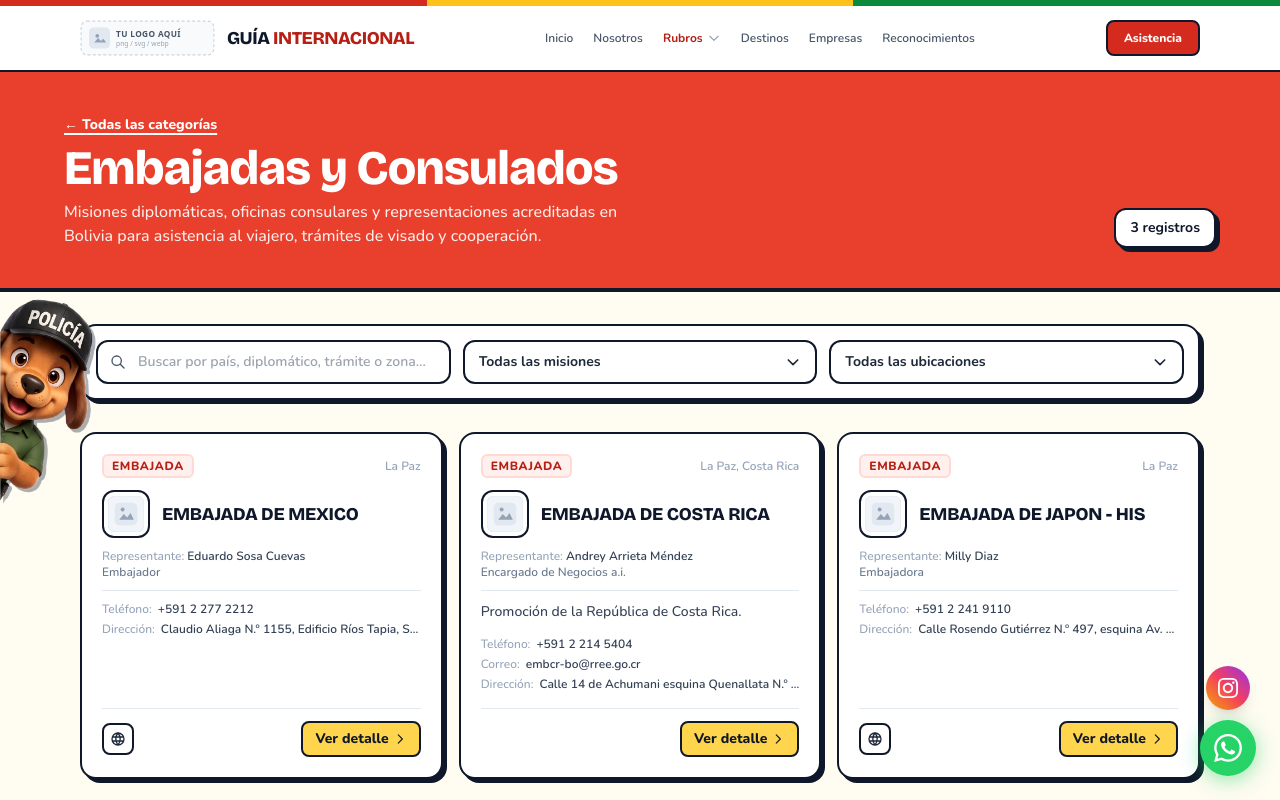
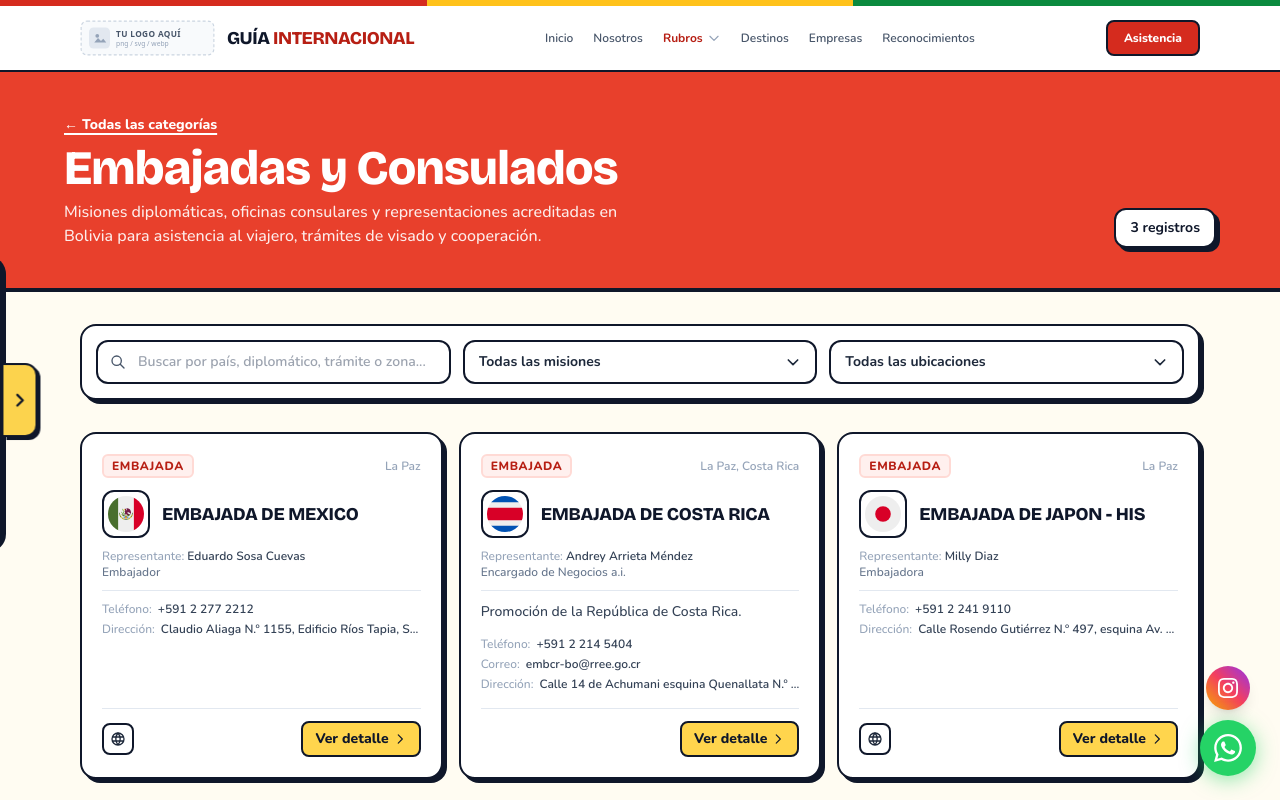
Before and after one commit to AGB-Bol/guia-turistica, a plain HTML site: page embajadas.html in a window 1280 px wide. Shown: the top 800 px of the page. Drawn offline with nearby package versions, Linux system fonts and the light colour scheme.

Commit message:
feat: panel lateral de asistencia al turista y logos de embajadas/municipios
- panel lateral desplegable (izquierda) con Policia Turistica, Red de
  Informacion Turistica y Secretaria Municipal (GAMLP), con modales y QR
- reemplaza la carga de js/mascota.js en todas las paginas (archivos de la
  mascota se conservan sin uso)
- banderas circulares uniformes para las 3 embajadas
- banderas de Sorata y Coripata (Wikimedia Commons, CC0) como logo

```diff
--- a/agencias.html
+++ b/agencias.html
@@ -88,7 +88,7 @@
   <div id="main-footer"></div>
   <script src="js/motion.js"></script>
   <script src="js/selects.js"></script>
-  <script src="js/mascota.js"></script>
+  <script src="js/panel-lateral.js"></script>
   <script src="js/footer.js"></script>
 
   <!-- GSAP PARA TRANSICIONES SUAVES -->
--- a/data/embajadas.js
+++ b/data/embajadas.js
@@ -21,7 +21,7 @@ window.DATOS_EMBAJADAS = [
     contacto: "+591 2 277 2212",
     web: "https://embamex.sre.gob.mx/bolivia/",
     direccion: "Claudio Aliaga N.º 1155, Edificio Ríos Tapia, San Miguel, La Paz, Bolivia",
-    logo: "img/logo-cuadrado.svg"
+    logo: "img/banderas/mx.svg"
   },
   {
     id: "emb-02",
@@ -37,7 +37,7 @@ window.DATOS_EMBAJADAS = [
     contacto: "+591 2 214 5404",
     email: "embcr-bo@rree.go.cr",
     direccion: "Calle 14 de Achumani esquina Quenallata N.º 18, Zona de Achumani, La Paz, Bolivia",
-    logo: "img/logo-cuadrado.svg"
+    logo: "img/banderas/cr.svg"
   },
   {
     id: "emb-03",
@@ -51,6 +51,6 @@ window.DATOS_EMBAJADAS = [
     contacto: "+591 2 241 9110",
     web: "https://www.bo.emb-japan.go.jp/",
     direccion: "Calle Rosendo Gutiérrez N.º 497, esquina Av. Sánchez Lima, La Paz, Bolivia",
-    logo: "img/logo-cuadrado.svg"
+    logo: "img/banderas/jp.svg"
   },
 ];
--- a/data/instituciones.js
+++ b/data/instituciones.js
@@ -70,7 +70,7 @@ window.DATOS_INSTITUCIONES = [
     descripcion: "Gobierno Autónomo Municipal de Sorata; portal oficial con información y actividades turísticas.",
     contacto: "22134240",
     web: "https://sorata.bo/",
-    logo: "img/logo-cuadrado.svg"
+    logo: "img/instituciones/bandera-sorata.webp"
   },
   {
     id: "inst-05",
@@ -84,7 +84,7 @@ window.DATOS_INSTITUCIONES = [
     ciudad: "Coripata",
     descripcion: "Gobierno Autónomo Municipal de Coripata.",
     contacto: "77733934",
-    logo: "img/logo-cuadrado.svg"
+    logo: "img/instituciones/bandera-coripata.webp"
   },
   {
     id: "inst-06",
--- /dev/null
+++ b/js/panel-lateral.js
@@ -0,0 +1,231 @@
+/**
+ * Panel lateral desplegable (izquierda) - Guía Internacional de Turismo
+ * Pestaña con flecha en el borde izquierdo que despliega 3 tarjetas:
+ * Policía Turística, Red de Información Turística y Secretaría Municipal (GAMLP).
+ * Cada tarjeta abre una ventana con más detalles y su código QR.
+ *
+ * Sustituye a js/mascota.js (que se conserva en el repo pero ya no se carga).
+ * Incluir en cada página:  <script src="js/panel-lateral.js"></script>
+ *
+ * Para editar contenido, modifica solo el arreglo ENTIDADES.
+ * Para agregar un QR nuevo: copia la imagen en img/panel/ y ponla en `qr`.
+ */
+(function () {
+  'use strict';
+
+  // ---- Contenido -----------------------------------------------------------
+  var ENTIDADES = [
+    {
+      id: 'policia',
+      etiqueta: 'Policía Turística',
+      resumen: 'Atención y orientación al visitante.',
+      logo: 'img/panel/policia-escudo.webp',
+      fondoLogo: '#ffffff',
+      titulo: 'Policía Turística',
+      subtitulo: 'Seguridad y orientación para el visitante',
+      parrafos: [
+        'La Policía Turística acompaña al turista durante su visita: orienta, atiende consultas y brinda apoyo ante cualquier inconveniente.',
+        'Escanea el código QR con la cámara de tu celular para acceder a sus canales de contacto.'
+      ],
+      qr: 'img/panel/policia-qr.webp',
+      qrTexto: 'Escanea para contactar a la Policía Turística',
+      qrAncho: 'normal'
+    },
+    {
+      id: 'red-info',
+      etiqueta: 'Red de Información Turística',
+      resumen: 'Información compartida entre el sector público y privado.',
+      logo: 'img/panel/red-informacion-turistica.webp',
+      fondoLogo: '#ffffff',
+      titulo: 'Red de Información Turística',
+      subtitulo: 'Dirección de Turismo · La Paz',
+      parrafos: [
+        'Al escanear el código QR, el turista accede a una plataforma de WhatsApp desde la cual puede comunicarse con operadores turísticos y recibir asistencia por chat, llamada o videollamada, de 06:00 a 00:00 horas. También hay asistencia en inglés.',
+        'La red impulsa un intercambio permanente de información entre el sector público y privado: los establecimientos y empresas que participan comparten con la Dirección de Turismo sus nuevos servicios, experiencias, actividades, promociones y ofertas.',
+        'La finalidad es que La Paz cuente con un sistema de información turística más accesible, dinámico y articulado, en beneficio del destino y de sus visitantes.'
+      ],
+      enlaceA: { texto: 'Ver el QR de atención', destino: 'gamlp' }
+    },
+    {
+      id: 'gamlp',
+      etiqueta: 'Secretaría Municipal de Turismo',
+      resumen: 'Ciudad Cultural, Turismo de Altura y Economía Naranja.',
+      logo: 'img/empresas/escudo-institucional-en-letra-dorada.webp',
+      fondoLogo: '#ffffff',
+      titulo: 'Secretaría Municipal de Ciudad Cultural, Turismo de Altura y Economía Naranja',
+      subtitulo: 'Gobierno Autónomo Municipal de La Paz · Dirección de Turismo',
+      parrafos: [
+        'Es el QR de información y asistencia turística de la Dirección de Turismo del GAMLP, creado para que los visitantes accedan a información oficial, actualizada y oportuna sobre la oferta turística del municipio de La Paz.',
+        'El material se distribuye entre los actores de la cadena de valor del turismo, como hoteles, restaurantes, agencias de viajes, museos y otros establecimientos, para que lo coloquen en sus espacios y lo pongan a disposición de los visitantes.',
+        'Chat, llamada o videollamada. Asistencia en inglés disponible.'
+      ],
+      qr: 'img/panel/gamlp-welcome-center.webp',
+      qrTexto: 'Welcome Center · Información turística',
+      qrAncho: 'cartel'
+    }
+  ];
+
+  // ---- Estilos -------------------------------------------------------------
+  var CSS = [
+    '#plg-panel{position:fixed;left:0;top:50%;transform:translate(calc(-100% + 2.1rem),-50%);z-index:900;display:flex;align-items:center;transition:transform .35s cubic-bezier(.22,1,.36,1);font-family:"Nunito",system-ui,sans-serif}',
+    '#plg-panel.plg-abierto{transform:translate(0,-50%)}',
+    '#plg-cuerpo{width:min(15.5rem,calc(100vw - 4.5rem));background:#fffcf2;border:2px solid #0f172a;border-left:0;border-radius:0 18px 18px 0;padding:.65rem;box-shadow:4px 4px 0 0 #0f172a;display:flex;flex-direction:column;gap:.55rem;max-height:calc(100vh - 6rem);overflow-y:auto}',
+    '#plg-cuerpo .plg-cab{font-size:.65rem;font-weight:800;letter-spacing:.08em;text-transform:uppercase;color:#64748b;padding:.1rem .25rem 0}',
+    '.plg-tarjeta{all:unset;box-sizing:border-box;cursor:pointer;display:flex;align-items:center;gap:.6rem;background:#fff;border:2px solid #0f172a;border-radius:14px;padding:.5rem;transition:transform .15s,box-shadow .15s,background .15s}',
+    '.plg-tarjeta:hover,.plg-tarjeta:focus-visible{background:#fef3c7;transform:translateX(2px);box-shadow:3px 3px 0 0 #0f172a}',
+    '.plg-tarjeta:focus-visible{outline:3px solid #dc2626;outline-offset:2px}',
+    '.plg-tarjeta:active{transform:scale(.98)}',
+    '.plg-logo{flex:none;width:3.1rem;height:3.1rem;border-radius:10px;border:2px solid #0f172a;background:#fff;display:flex;align-items:center;justify-content:center;overflow:hidden;padding:.2rem}',
+    '.plg-logo img{max-width:100%;max-height:100%;object-fit:contain}',
+    '.plg-txt{min-width:0}',
+    '.plg-txt b{display:block;font-size:.8rem;line-height:1.15;font-weight:800;color:#0f172a}',
+    '.plg-txt span{display:block;font-size:.68rem;line-height:1.25;color:#475569;margin-top:.15rem}',
+    '#plg-tirador{all:unset;box-sizing:border-box;cursor:pointer;flex:none;align-self:center;width:2.1rem;height:4.6rem;margin-left:-2px;background:#fcd34d;border:2px solid #0f172a;border-left:0;border-radius:0 12px 12px 0;box-shadow:3px 3px 0 0 #0f172a;display:flex;align-items:center;justify-content:center;transition:background .15s}',
+    '#plg-tirador:hover{background:#fbbf24}',
+    '#plg-tirador:focus-visible{outline:3px solid #dc2626;outline-offset:2px}',
+    '#plg-tirador svg{width:1.15rem;height:1.15rem;transition:transform .3s}',
+    '#plg-panel.plg-abierto #plg-tirador svg{transform:rotate(180deg)}',
+    '#plg-panel:not(.plg-abierto) #plg-tirador{animation:plg-pulso 2.6s ease-in-out 1.2s 3}',
+    '@keyframes plg-pulso{0%,100%{transform:translateX(0)}50%{transform:translateX(5px)}}',
+    /* modal */
+    '#plg-overlay{position:fixed;inset:0;z-index:1100;display:flex;align-items:center;justify-content:center;padding:1rem;background:rgba(2,6,23,.72);backdrop-filter:blur(4px);opacity:0;pointer-events:none;transition:opacity .2s}',
+    '#plg-overlay.plg-visible{opacity:1;pointer-events:auto}',
+    '#plg-modal{background:#fff;border:2px solid #0f172a;border-radius:18px;box-shadow:8px 8px 0 0 #0f172a;width:100%;max-width:34rem;max-height:90vh;overflow-y:auto;padding:1.4rem;transform:translateY(12px) scale(.97);transition:transform .25s cubic-bezier(.22,1,.36,1);font-family:"Nunito",system-ui,sans-serif;color:#0f172a}',
+    '#plg-overlay.plg-visible #plg-modal{transform:none}',
+    '#plg-modal .plg-m-cab{display:flex;gap:.9rem;align-items:center;padding-bottom:1rem;border-bottom:2px solid #0f172a}',
+    '#plg-modal .plg-m-logo{flex:none;width:4.2rem;height:4.2rem;border:2px solid #0f172a;border-radius:12px;background:#fff;padding:.3rem;display:flex;align-items:center;justify-content:center;overflow:hidden}',
+    '#plg-modal .plg-m-logo img{max-width:100%;max-height:100%;object-fit:contain}',
+    '#plg-modal h2{font-family:"Bricolage Grotesque","Nunito",sans-serif;font-size:1.2rem;line-height:1.2;font-weight:800;margin:0}',
+    '#plg-modal .plg-m-sub{font-size:.75rem;color:#64748b;margin:.25rem 0 0;font-weight:600}',
+    '#plg-modal .plg-m-cerrar{all:unset;cursor:pointer;margin-left:auto;flex:none;width:2.25rem;height:2.25rem;border-radius:10px;background:#fcd34d;border:2px solid #0f172a;display:flex;align-items:center;justify-content:center;align-self:flex-start}',
+    '#plg-modal .plg-m-cerrar:hover{background:#fde68a}',
+    '#plg-modal .plg-m-cerrar:focus-visible{outline:3px solid #dc2626;outline-offset:2px}',
+    '#plg-modal .plg-m-txt{margin:1rem 0 0;font-size:.9rem;line-height:1.6;color:#334155}',
+    '#plg-modal .plg-m-txt p{margin:0 0 .7rem}',
+    '#plg-modal .plg-m-qr{margin:.6rem auto 0;text-align:center}',
+    '#plg-modal .plg-m-qr img{display:block;margin:0 auto;border:2px solid #0f172a;border-radius:14px;background:#fff;width:100%;max-width:17rem}',
+    '#plg-modal .plg-m-qr.plg-cartel img{max-width:15rem}',
+    '#plg-modal .plg-m-qr figcaption{font-size:.75rem;font-weight:700;color:#475569;margin-top:.55rem}',
+    '#plg-modal .plg-m-enlace{all:unset;cursor:pointer;box-sizing:border-box;display:inline-flex;align-items:center;gap:.4rem;margin-top:.4rem;padding:.55rem .9rem;border:2px solid #0f172a;border-radius:12px;background:#fcd34d;font-size:.8rem;font-weight:800}',
+    '#plg-modal .plg-m-enlace:hover{background:#fbbf24}',
+    '#plg-modal .plg-m-enlace:focus-visible{outline:3px solid #dc2626;outline-offset:2px}',
+    '@media (prefers-reduced-motion:reduce){#plg-panel,#plg-overlay,#plg-modal,#plg-tirador svg{transition:none}#plg-panel:not(.plg-abierto) #plg-tirador{animation:none}}'
+  ].join('\n');
+
+  function esc(s) {
+    return String(s == null ? '' : s).replace(/[&<>"']/g, function (c) {
+      return { '&': '&amp;', '<': '&lt;', '>': '&gt;', '"': '&quot;', "'": '&#39;' }[c];
+    });
+  }
+
+  function buscar(id) {
+    for (var i = 0; i < ENTIDADES.length; i++) if (ENTIDADES[i].id === id) return ENTIDADES[i];
+    return null;
+  }
+
+  // ---- Construcción --------------------------------------------------------
+  var panel, tirador, overlay, modal, ultimoFoco = null;
+
+  function construir() {
+    if (document.getElementById('plg-panel')) return;
+
+    var st = document.createElement('style');
+    st.textContent = CSS;
+    document.head.appendChild(st);
+
+    panel = document.createElement('aside');
+    panel.id = 'plg-panel';
+    panel.setAttribute('aria-label', 'Información y asistencia turística');
+    panel.innerHTML =
+      '<div id="plg-cuerpo" role="region" aria-label="Accesos rápidos">' +
+        '<div class="plg-cab">Asistencia al turista</div>' +
+        ENTIDADES.map(function (e) {
+          return '<button type="button" class="plg-tarjeta" data-id="' + esc(e.id) + '" aria-haspopup="dialog">' +
+            '<span class="plg-logo" style="background:' + esc(e.fondoLogo) + '"><img src="' + esc(e.logo) + '" alt="" loading="lazy"></span>' +
+            '<span class="plg-txt"><b>' + esc(e.etiqueta) + '</b><span>' + esc(e.resumen) + '</span></span>' +
+          '</button>';
+        }).join('') +
+      '</div>' +
+      '<button type="button" id="plg-tirador" aria-expanded="false" aria-controls="plg-cuerpo" aria-label="Mostrar asistencia al turista">' +
+        '<svg viewBox="0 0 24 24" fill="none" stroke="#0f172a" stroke-width="3" stroke-linecap="round" stroke-linejoin="round" aria-hidden="true"><path d="M9 5l7 7-7 7"/></svg>' +
+      '</button>';
+    document.body.appendChild(panel);
+
+    tirador = panel.querySelector('#plg-tirador');
+    tirador.addEventListener('click', function () { alternar(); });
+    panel.addEventListener('click', function (ev) {
+      var t = ev.target.closest('.plg-tarjeta');
+      if (t) abrirModal(t.getAttribute('data-id'));
+    });
+
+    overlay = document.createElement('div');
+    overlay.id = 'plg-overlay';
+    overlay.innerHTML = '<div id="plg-modal" role="dialog" aria-modal="true" aria-labelledby="plg-m-titulo" tabindex="-1"></div>';
+    document.body.appendChild(overlay);
+    modal = overlay.querySelector('#plg-modal');
+    overlay.addEventListener('click', function (ev) { if (ev.target === overlay) cerrarModal(); });
+    modal.addEventListener('click', function (ev) {
+      if (ev.target.closest('.plg-m-cerrar')) return cerrarModal();
+      var a = ev.target.closest('.plg-m-enlace');
+      if (a) abrirModal(a.getAttribute('data-destino'), true);
+    });
+
+    document.addEventListener('keydown', function (ev) {
+      if (ev.key !== 'Escape') return;
+      if (overlay.classList.contains('plg-visible')) cerrarModal();
+      else if (panel.classList.contains('plg-abierto')) alternar(false);
+    });
+
+    // Cierra el panel al hacer clic fuera de él
+    document.addEventListener('click', function (ev) {
+      if (!panel.classList.contains('plg-abierto')) return;
+      if (panel.contains(ev.target) || overlay.contains(ev.target)) return;
+      alternar(false);
+    });
+  }
+
+  function alternar(forzar) {
+    var abrir = typeof forzar === 'boolean' ? forzar : !panel.classList.contains('plg-abierto');
+    panel.classList.toggle('plg-abierto', abrir);
+    tirador.setAttribute('aria-expanded', abrir ? 'true' : 'false');
+    tirador.setAttribute('aria-label', abrir ? 'Ocultar asistencia al turista' : 'Mostrar asistencia al turista');
+  }
+
+  function abrirModal(id, desdeModal) {
+    var e = buscar(id);
+    if (!e) return;
+    if (!desdeModal) ultimoFoco = document.activeElement;
+
+    var html =
+      '<div class="plg-m-cab">' +
+        '<div class="plg-m-logo" style="background:' + esc(e.fondoLogo) + '"><img src="' + esc(e.logo) + '" alt="Logo de ' + esc(e.etiqueta) + '"></div>' +
+        '<div><h2 id="plg-m-titulo">' + esc(e.titulo) + '</h2><p class="plg-m-sub">' + esc(e.subtitulo) + '</p></div>' +
+        '<button type="button" class="plg-m-cerrar" aria-label="Cerrar ventana">' +
+          '<svg width="16" height="16" viewBox="0 0 24 24" fill="none" stroke="#0f172a" stroke-width="3" stroke-linecap="round" aria-hidden="true"><path d="M6 18L18 6M6 6l12 12"/></svg>' +
+        '</button>' +
+      '</div>' +
+      '<div class="plg-m-txt">' + e.parrafos.map(function (p) { return '<p>' + esc(p) + '</p>'; }).join('') + '</div>' +
+      (e.qr
+        ? '<figure class="plg-m-qr' + (e.qrAncho === 'cartel' ? ' plg-cartel' : '') + '"><img src="' + esc(e.qr) + '" alt="Código QR: ' + esc(e.etiqueta) + '"><figcaption>' + esc(e.qrTexto || '') + '</figcaption></figure>'
+        : '') +
+      (e.enlaceA
+        ? '<button type="button" class="plg-m-enlace" data-destino="' + esc(e.enlaceA.destino) + '">' + esc(e.enlaceA.texto) +
+          ' <svg width="14" height="14" viewBox="0 0 24 24" fill="none" stroke="#0f172a" stroke-width="3" stroke-linecap="round" stroke-linejoin="round" aria-hidden="true"><path d="M9 5l7 7-7 7"/></svg></button>'
+        : '');
+
+    modal.innerHTML = html;
+    modal.scrollTop = 0;
+    overlay.classList.add('plg-visible');
+    document.body.style.overflow = 'hidden';
+    modal.focus();
+  }
+
+  function cerrarModal() {
+    overlay.classList.remove('plg-visible');
+    document.body.style.overflow = '';
+    if (ultimoFoco && ultimoFoco.focus) ultimoFoco.focus();
+  }
+
+  if (document.readyState === 'loading') document.addEventListener('DOMContentLoaded', construir);
+  else construir();
+})();
```
Also changed, not shown: embajadas.html (+1 -1 lines), hoteles.html (+1 -1 lines), index.html (+1 -1 lines), instituciones.html (+1 -1 lines), operadores.html (+1 -1 lines), servicios-especiales.html (+1 -1 lines), transporte.html (+1 -1 lines), img/banderas/cr.svg (added), img/banderas/jp.svg (added), img/banderas/mx.svg (added), img/instituciones/bandera-coripata.webp (added), img/instituciones/bandera-sorata.webp (added), img/panel/gamlp-welcome-center.webp (added), img/panel/policia-escudo.webp (added), 2 more files.
